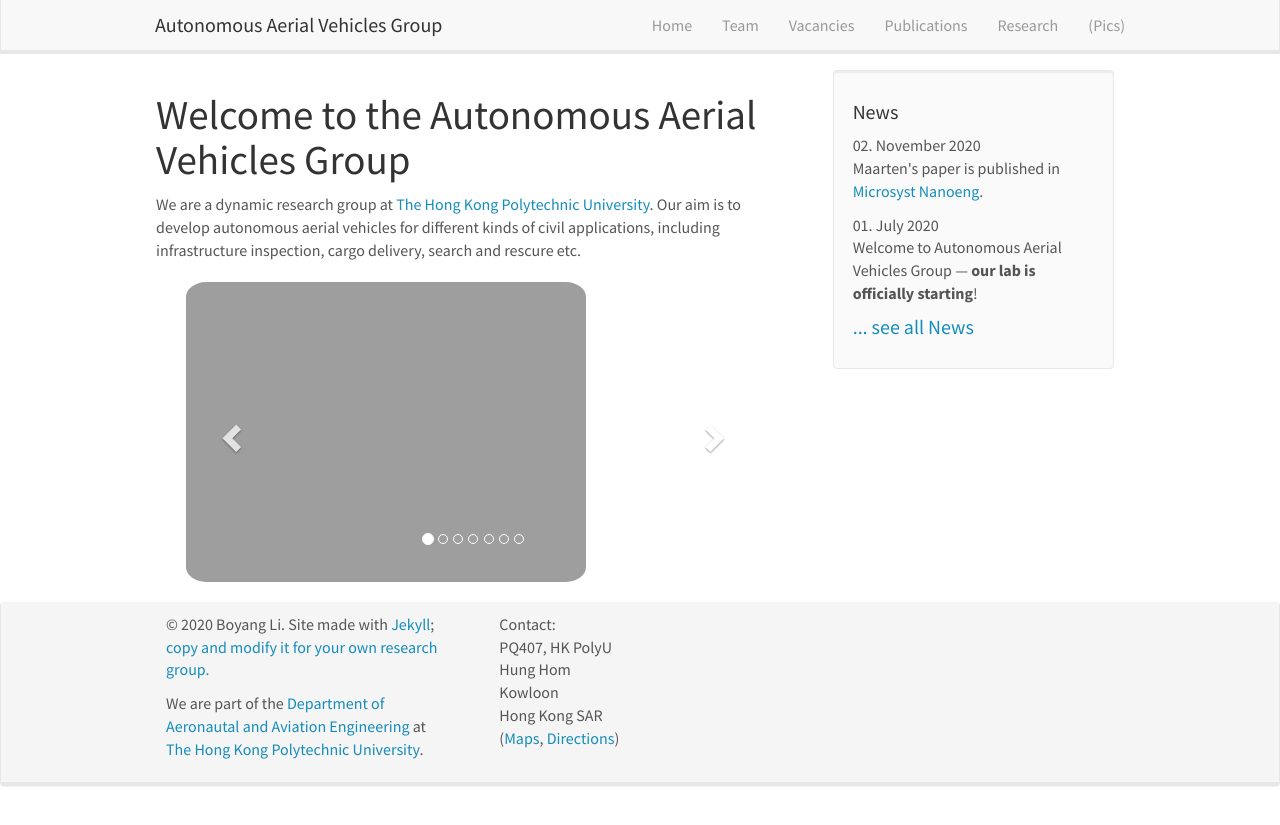
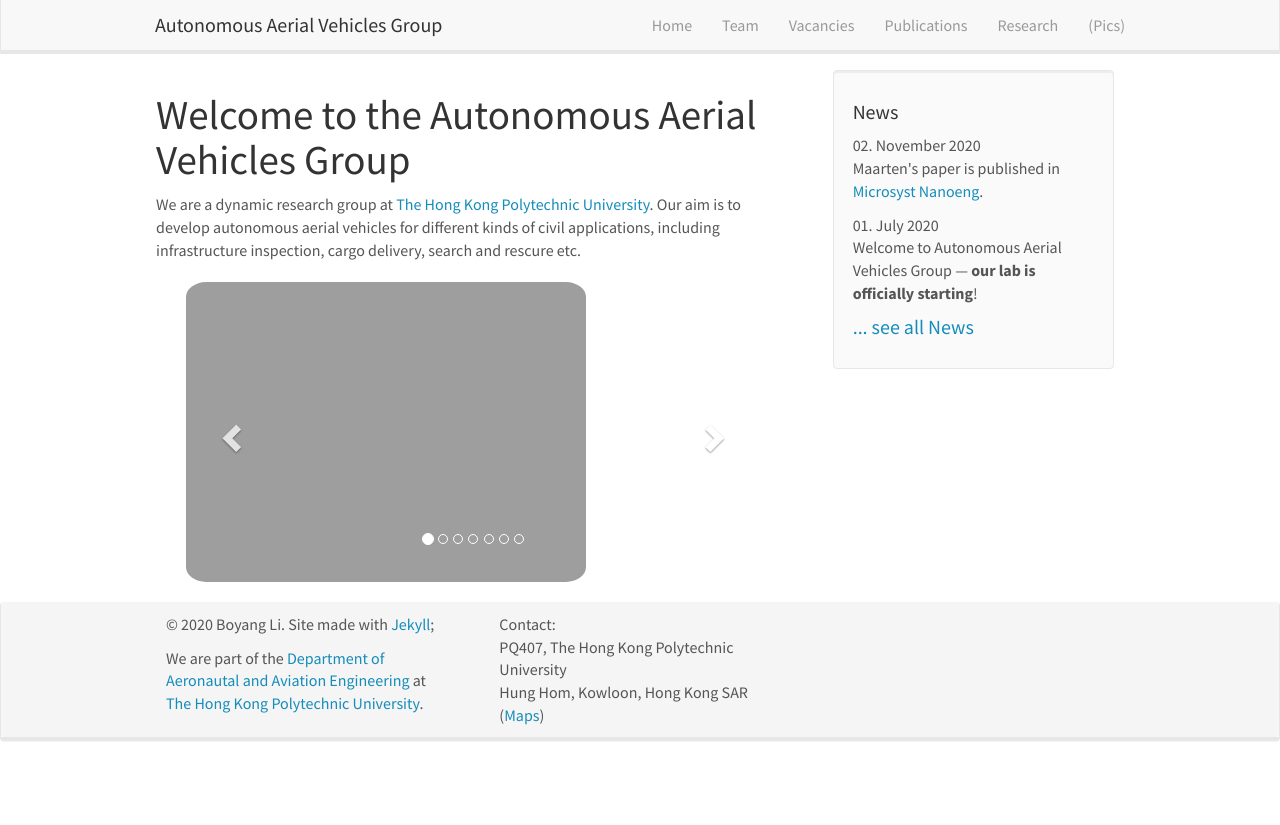
Before and after one commit to Boyang--Li/boyang--li.github.io, a Jekyll site: the page built from _pages/home.md, in a window 1280 px wide. Shown: the top 825 px of the page. Built offline with Jekyll 4.4.1, drawn with Linux system fonts in a browser that asks for light colours; nearby versions of some CDN libraries.

Commit message:
Update footer.html

```diff
--- a/_includes/footer.html
+++ b/_includes/footer.html
@@ -3,19 +3,16 @@
 	<div class="container-fluid">
 	  <div class="row">
 		<div class="col-sm-4">
-
-		  <p>&copy 2020 Boyang Li. Site made with <a href="https://jekyllrb.com">Jekyll</a>;  <a href="{{ site.url }}{{ boyangli.com }}/aboutwebsite.html">copy and  modify it for your own research group.</a></p>
-              <p>We are part of the <a href="https://www.polyu.edu.hk/aae/">Department of Aeronautal and Aviation Engineering</a> at <a href="https://www.polyu.edu.hk">The Hong Kong Polytechnic University</a>.</p>
+		<p>&copy 2020 Boyang Li. Site made with <a href="https://jekyllrb.com">Jekyll</a>;
+                <p>We are part of the <a href="https://www.polyu.edu.hk/aae/">Department of Aeronautal and Aviation Engineering</a> at <a href="https://www.polyu.edu.hk">The Hong Kong Polytechnic University</a>.</p>
 		   <p>  </p><p>
 		</div>
 
 		<div class="col-sm-4">
 		  Contact:<br />
-		  PQ407, HK PolyU<br />
-		  Hung Hom<br />
-		  Kowloon<br />
-		  Hong Kong SAR <br />
-            (<a href="https://goo.gl/maps/H2RjutkyoUH2">Maps</a>, <a href="http://www.physics.leidenuniv.nl/travel-directions">Directions</a>)
+		  PQ407, The Hong Kong Polytechnic University<br />
+		  Hung Hom, Kowloon, Hong Kong SAR <br />
+            	(<a href="https://goo.gl/maps/dScMtr1dBdkizUKu5">Maps</a>)
 		</div>
 	  </div>
 	</div>
```
